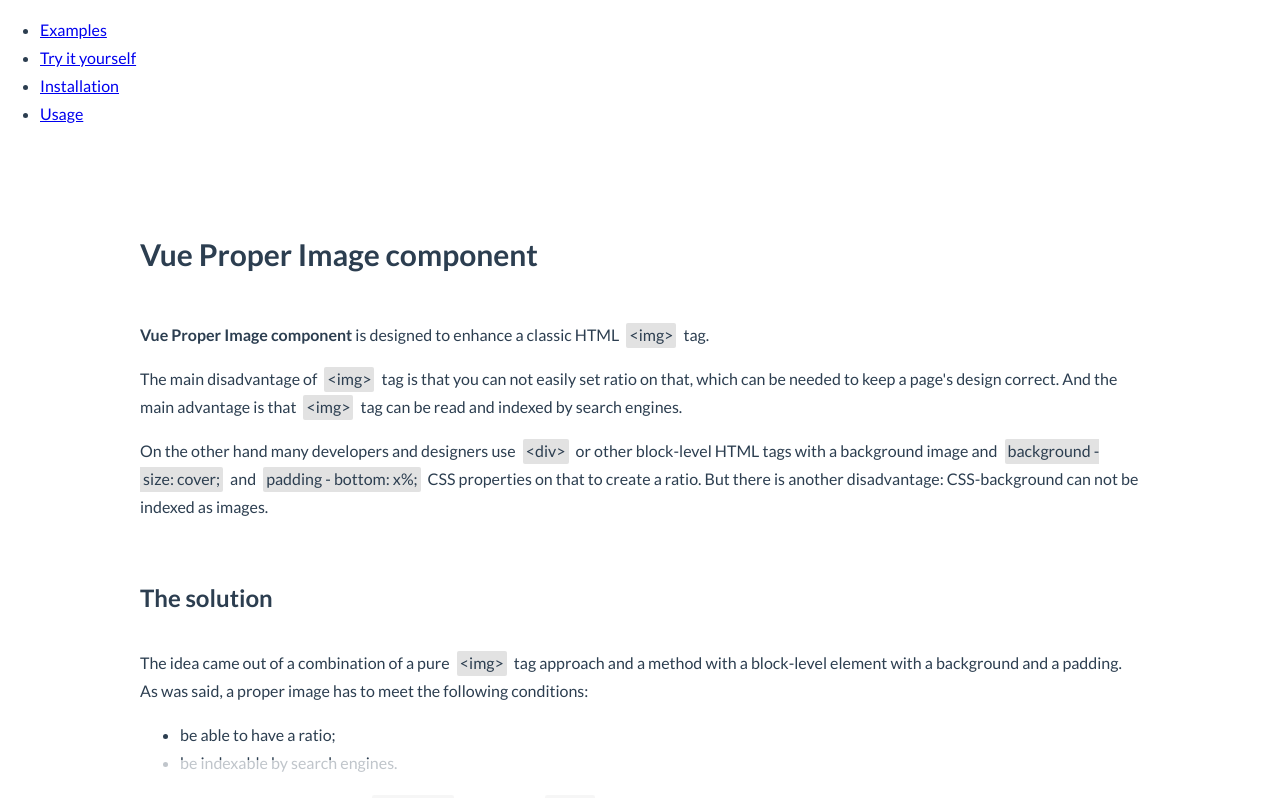
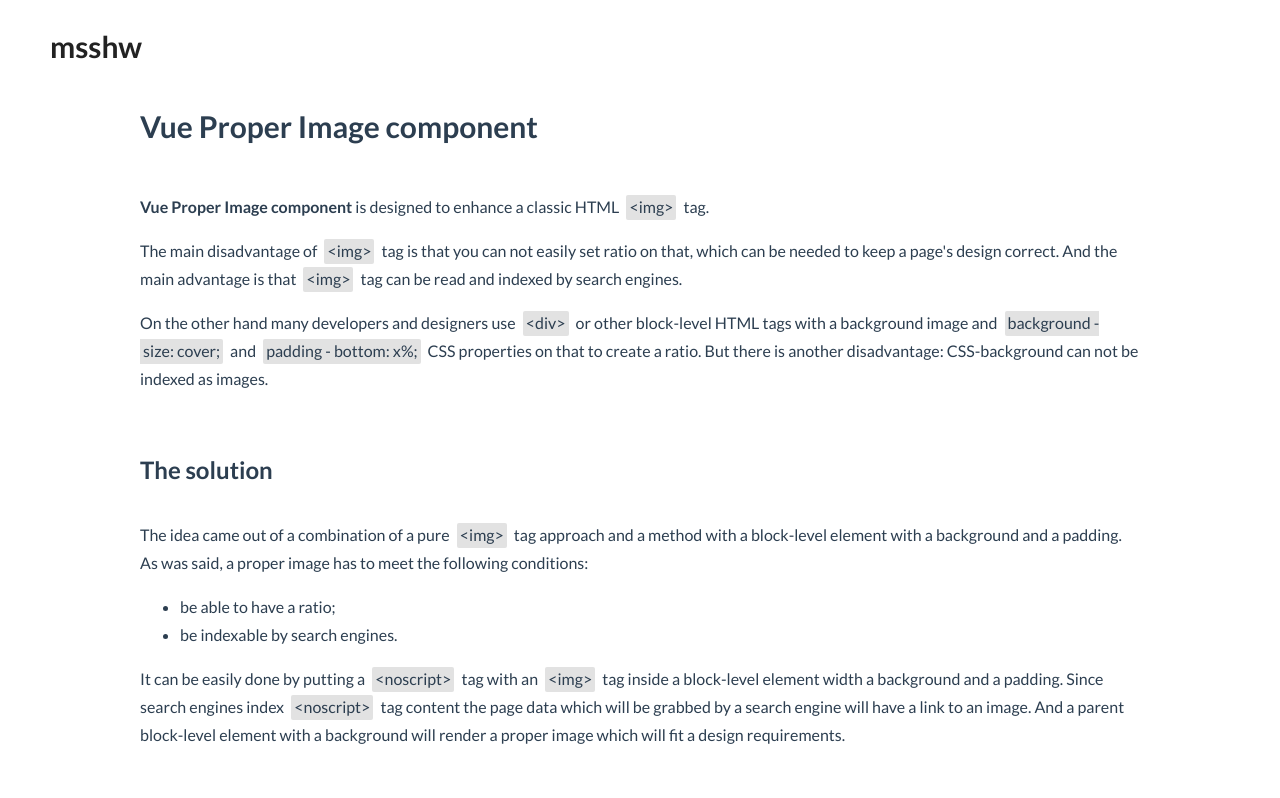
Before and after one commit to msshw/msshw.github.io, a Vue app: page /#/vue-proper-image in a window 1280 px wide. Shown: the top 798 px of the page. Built offline with nearby package versions, Linux system fonts and the light colour scheme.

Commit message:
Add router-link for a logo

```diff
--- a/src/components/header.vue
+++ b/src/components/header.vue
@@ -1,30 +1,12 @@
 <template>
     <header class="top-header">
-      <ul>
-        <li><a href="#">Examples</a></li>
-        <li><a href="#">Try it yourself</a></li>
-        <li><a href="#">Installation</a></li>
-        <li><a href="#">Usage</a></li>
-      </ul>
+      <router-link to="/" class="logo">msshw</router-link>
     </header>
 </template>
 
 <script>
-import VueProperImage from './../../../vue-proper-image/src/index.js'
-
 export default {
-  name: 'PageVueProperImage',
-  components: {
-    VueProperImage
-  },
-  data() {
-    return {
-      containerStyles: {},
-      styles: {'max-width': '500px'},
-      customWidth: 5,
-      customHeight: 1
-    }
-  },
+  name: 'Header',
   watch: {
     customWidth: function(val) {
       console.log('val', val)
@@ -34,73 +16,30 @@ export default {
 </script>
 
 <style lang="scss" scoped>
-h1 {
+.top-header {
   box-sizing: border-box;
-  font-size: 40px;
-  margin-bottom: 40px;
+  margin-left: auto;
+  margin-right: auto;
+  padding: 20px 50px;
+  position: fixed;
+  top: 0;
 
-  @media screen and (min-width: 1200px) {
-    padding: 0 10px 0;
+  &:after {
+    content: ' ';
+    display: table;
+    clear: both;
   }
 }
 
-h2 {
-  box-sizing: border-box;
-  margin-bottom: 30px;
-
-  @media screen and (min-width: 1200px) {
-    padding: 0 10px 0;
-  }
+.logo {
+  color: #222;
+  font-size: 30px;
+  font-weight: 900;
+  text-decoration: none;
 }
 
-.vue-proper-image-container {
-  border-radius: 2px;
-  margin-bottom: 20px;
-}
-
-.container {
-  margin-left: auto;
-  margin-right: auto;
-  max-width: 1500px;
-
-  &:after {
-    content:" ";
-    display:table;
-    clear:both;
-  }
-}
-
-.column {
-  box-sizing: border-box;
-  width: 100%;
-
-  @media screen and (min-width: 1200px) {
-    float: left;
-    padding: 0 10px 0;
-    width: 33.333%;
-  }
-}
-
-.author {
-  background: rgba(255, 255, 255, 0.5);
-  border-radius: 1px;
-  color: #222;
-  display: inline-block;
-  padding: 5px 7px;
-  text-decoration: none;
-  transition: all 300ms ease-in;
-
-  &:hover {
-    background: rgba(34, 34, 34, 0.8);
-    color: #fff;
-  }
-}
-
-.ratio-text {
-  background: rgba(34, 34, 34, 0.8);
-  color: #fff;
-  display: inline-block;
-  padding: 5px 7px;
-  vertical-align: top;
+.title {
+  display: block;
+  margin-top: -1.1em;
 }
 </style>
```
